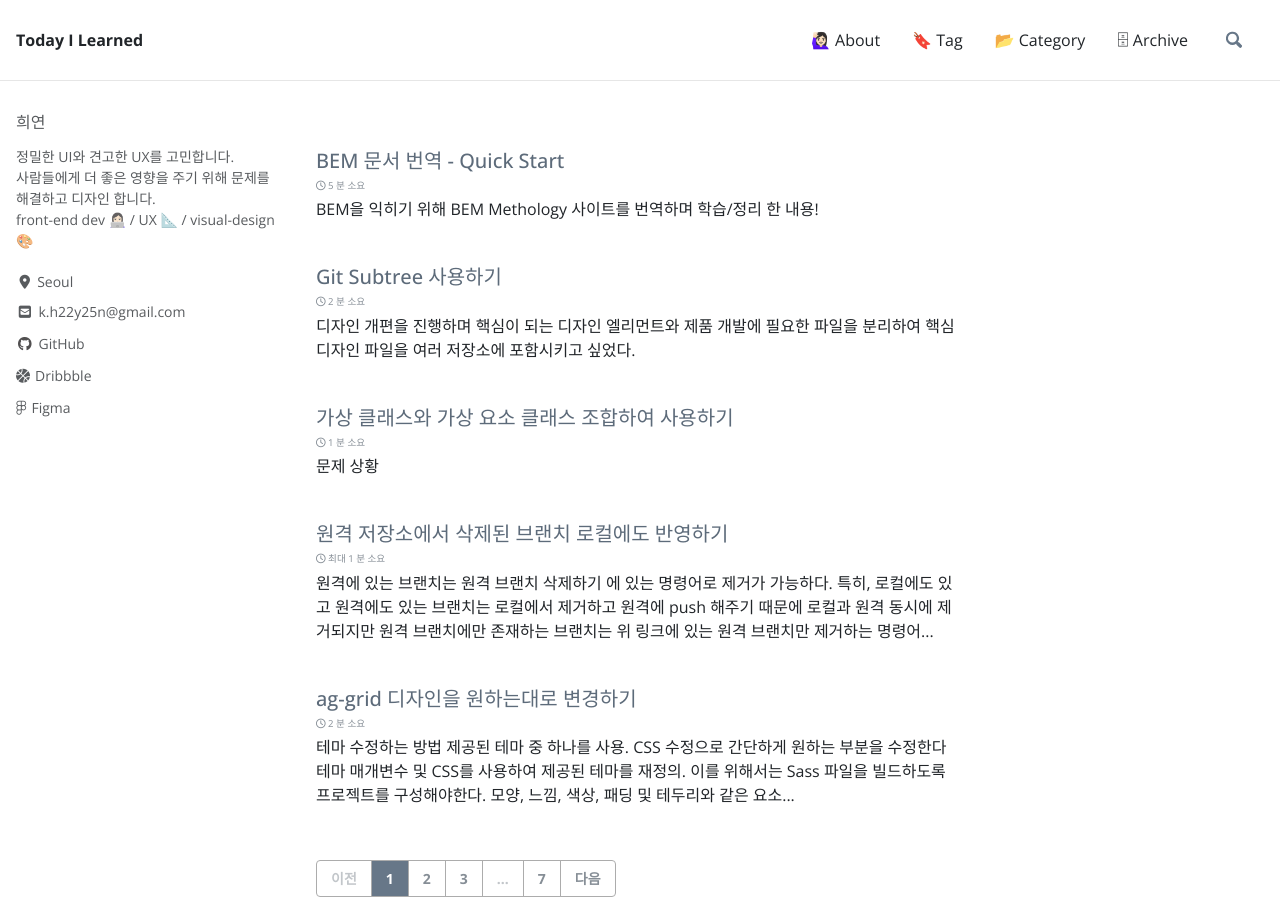
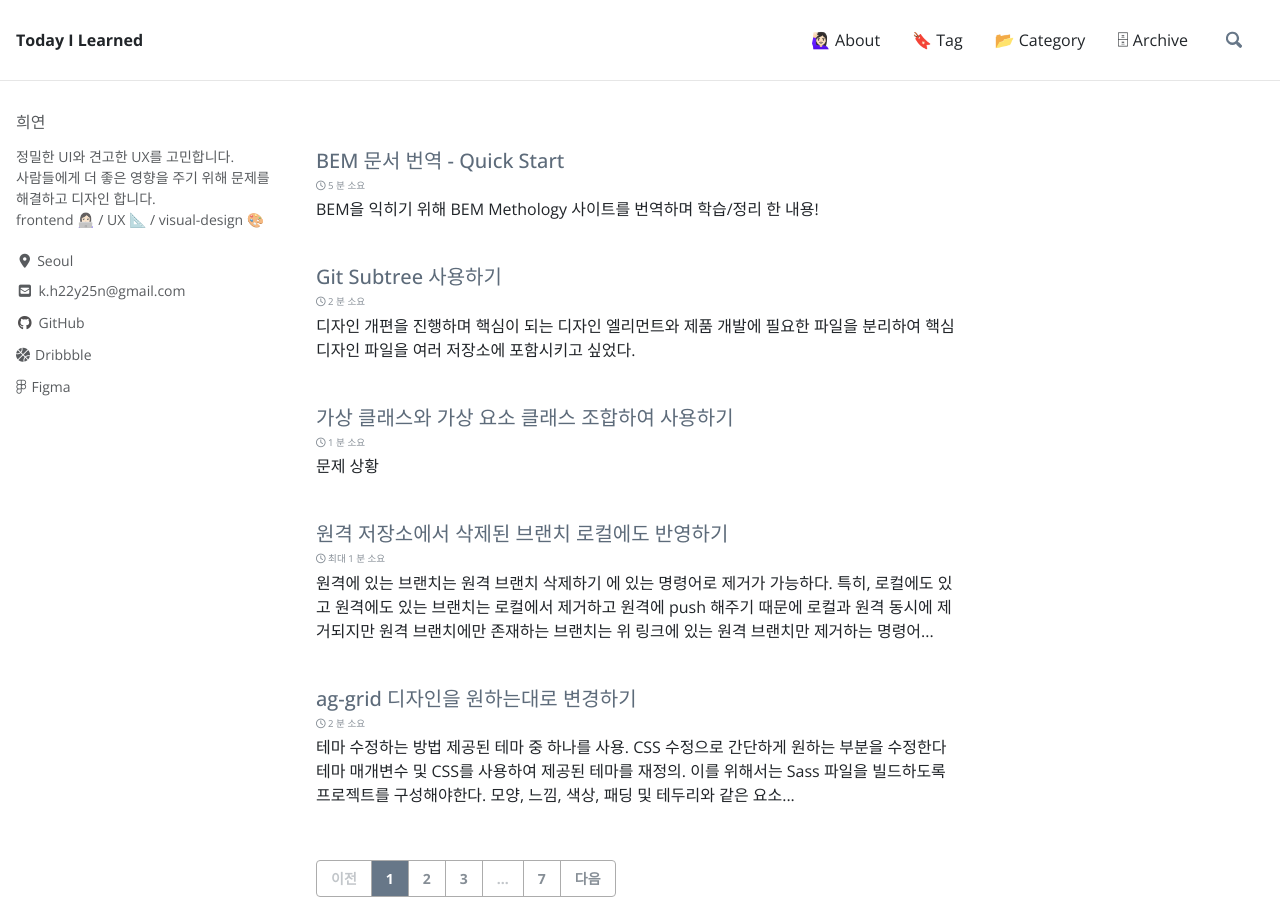
Before and after one commit to h22y25n/h22y25n.github.io, a Jekyll site: the page built from index.html, in a window 1280 px wide and 900 px high. Built offline with Jekyll 4.4.1, drawn with Linux system fonts in a browser that asks for light colours; cached includes are drawn as plain includes; nearby versions of some CDN libraries; the list of posts is cut into pages by our own code.

Commit message:
Update _config.yml

```diff
--- a/_config.yml
+++ b/_config.yml
@@ -95,7 +95,7 @@ analytics:
 author:
   name             : "희연"
   avatar           : # path of avatar image, e.g. "/assets/images/bio-photo.jpg"
-  bio              : "정밀한 UI와 견고한 UX를 고민합니다. <br/> 사람들에게 더 좋은 영향을 주기 위해 문제를 해결하고 디자인 합니다. <br/> front-end dev 👩🏻‍💻 / UX 📐 / visual-design 🎨 "
+  bio              : "정밀한 UI와 견고한 UX를 고민합니다. <br/> 사람들에게 더 좋은 영향을 주기 위해 문제를 해결하고 디자인 합니다. <br/> frontend 👩🏻‍💻 / UX 📐 / visual-design 🎨 "
   location         : "Seoul"
   email            :
   links:
```
